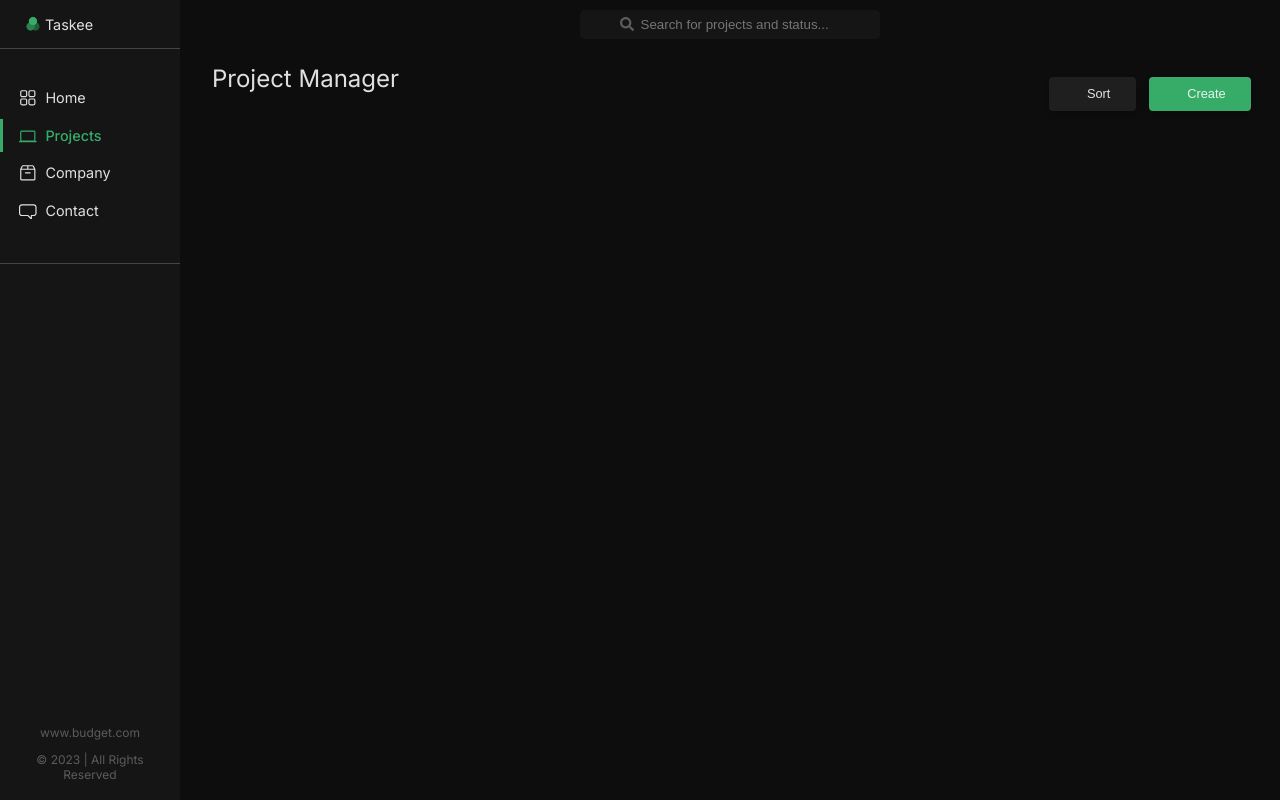
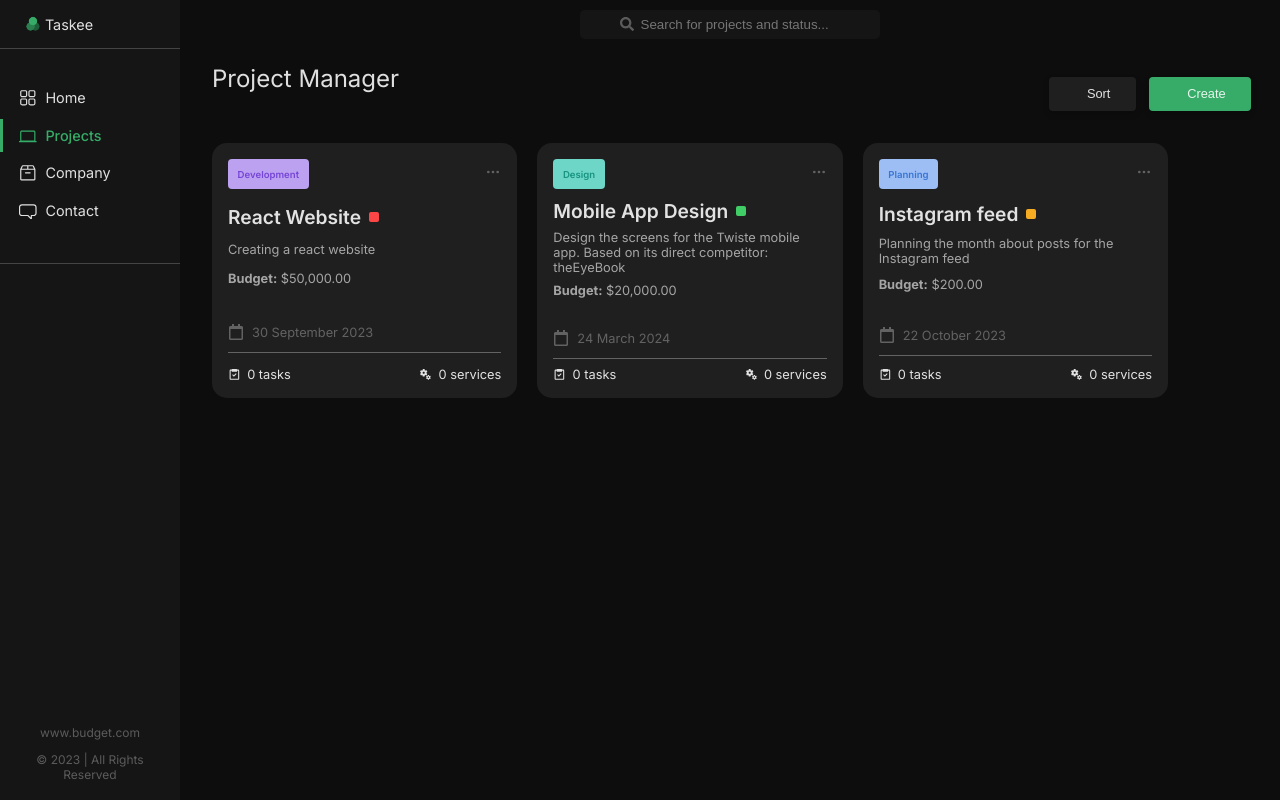
Before and after one commit to jorgeprj/budget-react, a React (Vite) app: page /projects in a window 1280 px wide. Built offline with nearby package versions, Linux system fonts and the light colour scheme; data requests are answered from the project's data file; some icons are missing.

Commit message:
feat: card projects from database

```diff
--- a/db.json
+++ b/db.json
@@ -4,8 +4,8 @@
       "name": "React Website",
       "description": "Creating a react website",
       "priority": {
-        "id": "2",
-        "name": "Medium"
+        "id": "1",
+        "name": "Critical"
       },
       "budget": "50000",
       "deadline": "2023-09-30",
@@ -17,6 +17,42 @@
       "services": [],
       "tasks": [],
       "id": 1
+    },
+    {
+      "name": "Mobile App Design",
+      "description": " Design the screens for the Twiste mobile app. Based on its direct competitor: theEyeBook",
+      "priority": {
+        "id": "3",
+        "name": "Low"
+      },
+      "budget": "20000",
+      "deadline": "2024-03-24",
+      "tag": {
+        "id": "3",
+        "name": "Design"
+      },
+      "cost": 0,
+      "services": [],
+      "tasks": [],
+      "id": 2
+    },
+    {
+      "tag": {
+        "id": "4",
+        "name": "Planning"
+      },
+      "name": "Instagram feed",
+      "description": " Planning the month about posts for the Instagram feed",
+      "priority": {
+        "id": "2",
+        "name": "Medium"
+      },
+      "budget": "200",
+      "deadline": "2023-10-22",
+      "cost": 0,
+      "services": [],
+      "tasks": [],
+      "id": 3
     }
   ],
   "priorities": [
--- /dev/null
+++ b/src/components/mini-menu/MiniMenu.css
@@ -0,0 +1,32 @@
+.mini-menu{
+    display: flex;
+    flex-direction: column;
+    text-align: left;
+    position: absolute;
+    margin-right: 2em;
+    background-color:var(--background-components);
+    box-shadow: rgba(0, 0, 0, 0.2) 0px 2px 8px 0px;
+    padding-right: 1em;
+    padding-left: 1em;
+    border-radius: 10px;
+    color: var(--text-low)
+}
+
+.menu-item{
+    display: flex;
+    align-items: center;
+    margin-top: 0.5em;
+    margin-bottom: 0.5em;
+    cursor: pointer;
+}
+
+.menu-item svg{
+    margin-right: 0.5em;
+}
+
+.menu-item:hover{
+    color: var(--text-high);
+    &.menu-item svg{
+        color: var(--text-high);
+    }
+}
--- /dev/null
+++ b/src/components/mini-menu/MiniMenu.jsx
@@ -0,0 +1,18 @@
+import './MiniMenu.css';
+
+import { AiOutlineDelete, AiOutlineEdit } from 'react-icons/ai'
+
+
+const MiniMenu = ( {onEdit, onDelete} ) => {
+    return (
+        <div>
+            <div className="mini-menu">
+                <div className="menu-item" onClick={onEdit}><AiOutlineEdit/> Edit</div>
+                <div className="menu-item" onClick={onDelete}><AiOutlineDelete/> Delete</div>
+            </div>
+        </div>
+    )
+
+}
+
+export default MiniMenu
--- a/src/pages/Projects.css
+++ b/src/pages/Projects.css
@@ -60,3 +60,12 @@
     text-align: center;
     justify-content: center;
 }
+
+.projects-cards{
+    display: grid;
+    grid-template-columns: repeat(auto-fill, minmax(300px, 1fr));
+    gap: 20px;
+    padding: 2em;
+    padding-top: 0;
+    margin-right: 5em;
+}
--- a/src/pages/Projects.jsx
+++ b/src/pages/Projects.jsx
@@ -6,9 +6,27 @@ import Navbar from '../components/navbar/Navbar';
 import { FaPlus, FaArrowRightArrowLeft } from 'react-icons/fa6'
 import './Projects.css';
 import Message from '../components/layout/Message';
+import ProjectCard from '../project/ProjectCard';
 
 
 const Projects = () => {
+
+	const [projects, setProjects] = useState([]);
+
+	useEffect(() => {
+
+		fetch('http://localhost:5000/projects', {
+			method: 'GET',
+			headers: {
+				'content-type': 'application/json',
+			},
+		})
+		.then((resp) => resp.json())
+		.then((data) => {
+			setProjects(data);
+		})
+		.catch((err) => console.log(err));
+	}, [])
 
 	const [search, setSearch] = useState();
 
@@ -35,6 +53,25 @@ const Projects = () => {
 						</div>
 					</div>
 				</section>
+				<div className='projects-cards'>
+					{projects.length > 0 &&
+						projects.map((project) => (
+							<ProjectCard
+								id={project.id}
+								name={project.name}
+								description={project.description}
+								priority={project.priority}
+								budget={project.budget}
+								deadline={project.deadline}
+								tag={project.tag}
+								tasks={project.tasks}
+								services={project.services}
+								key={project.id}
+							/>
+						))
+					}
+				</div>
+
 			</div>
 		</div>
 	)
--- /dev/null
+++ b/src/project/ProjectCard.css
@@ -0,0 +1,140 @@
+.project-card{
+    display: flex;
+    flex-direction: column;
+    justify-content: space-between;
+    padding: 1em;
+    margin-top: 1em;
+    max-width: 400px;
+    border-radius: 15px;
+    background-color: var(--background-components);
+}
+
+.project-card-header{
+    display: flex;
+    flex-direction: row;
+    justify-content: space-between;
+    text-align: center;
+    align-items: center;
+}
+
+.project-card-header svg{
+    cursor: pointer;
+    color: var(--text-low);
+}
+
+.project-card-header svg:hover{
+    color: var(--text-high);
+}
+
+
+.project-card-tag{
+    background-color:#313131;
+    padding: 1em;
+    font-size: 0.6em;
+    border-radius: 4px;
+    color: var(--text-medium);
+    font-weight: 600;
+}
+
+.project-card-tag.Infra{
+    background-color:#fca88b;
+    color: #d3633a;
+}
+
+.project-card-tag.Development{
+    background-color:#bca1f1;
+    color: #7645d7;
+}
+
+.project-card-tag.Design{
+    background-color:#6dd6c7;
+    color: #189381;
+}
+
+.project-card-tag.Planning{
+    background-color:#9cbef5;
+    color: #3a74d1;
+}
+
+.project-card-name{
+    display: flex;
+    text-align: center;
+    align-items: center;
+    flex-direction: row;
+    margin-top: 0.6em;
+}
+
+.project-card-name h1{
+    font-size: 1.2em;
+    font-weight: 600;
+}
+
+.project-card-name .square{
+    width: 10px;
+    height: 10px;
+    border-radius: 2px ;
+    background-color: red;
+    margin-left: 0.5em;
+}
+
+.project-card-name .square.Critical{
+    background-color: #ff4647;
+}
+
+.project-card-name .square.Medium{
+    background-color: #f6ac22;
+}
+
+.project-card-name .square.Low{
+    background-color: #41cd65;
+}
+
+.project-card p{
+    margin-top: 0.6em;
+    font-size: 0.8em;
+    font-weight: 400;
+    color: var(--text-medium);
+}
+
+.project-card-date{
+    display: flex;
+    flex-direction: row;
+    text-align: center;
+    align-items: center;
+    margin-top: 2em;
+    color: var(--text-low);
+    padding-bottom: 0.75em;
+    border-bottom: 1px solid var(--text-low);
+}
+
+.project-card-date svg{
+    color: var(--text-low);
+    margin-right: 0.5em;
+}
+
+.project-card-date p{
+    margin: 0;
+    color: var(--text-low);
+}
+
+.project-card-last-infos{
+    display: flex;
+    flex-direction: row;
+    text-align: center;
+    align-items: center;
+    justify-content: space-between;
+    margin-top: 0.5em;
+}
+
+.project-card-last-infos span{
+    display: flex;
+    flex-direction: row;
+    text-align: center;
+    align-items: center;
+    font-size: 0.8em;
+    color: var(--text-high);
+}
+
+.project-card-last-infos span svg{
+    margin-right: 0.5em;
+}
--- /dev/null
+++ b/src/project/ProjectCard.jsx
@@ -0,0 +1,85 @@
+import './ProjectCard.css'
+
+import { FiMoreHorizontal } from 'react-icons/fi'
+import { FaRegCalendar } from 'react-icons/fa'
+import { BiTask } from 'react-icons/bi'
+import { MdOutlineMiscellaneousServices } from 'react-icons/md'
+import MiniMenu from '../components/mini-menu/MiniMenu'
+import { useEffect, useRef, useState } from 'react'
+
+
+const ProjectCard = ({ id, name, description, tag, priority, budget, deadline, tasks, services, handleRemove }) => {
+
+	const budgetDollars = `$${parseFloat(budget).toFixed(2).replace(/\d(?=(\d{3})+\.)/g, '$&,')}`
+
+	function getDate(deadline) {
+		const dataDeadline = new Date(deadline);
+
+		const months = [
+			'January', 'February', 'March', 'April', 'May', 'June',
+			'July', 'August', 'September', 'October', 'November', 'December'
+		];
+
+		const day = dataDeadline.getDate();
+		const month = months[dataDeadline.getMonth()];
+		const year = dataDeadline.getFullYear();
+
+		return `${day} ${month} ${year}`;
+	}
+
+	const [isMenuOpen, setIsMenuOpen] = useState(false);
+	const menuRef = useRef(null);
+
+	const handleMenuToggle = (e) => {
+		e.stopPropagation();
+		setIsMenuOpen(!isMenuOpen);
+	  };
+
+	useEffect(() => {
+		const handleDocumentClick = (e) => {
+		  if (menuRef.current && !menuRef.current.contains(e.target)) {
+			setIsMenuOpen(false);
+		  }
+		};
+
+		document.addEventListener('click', handleDocumentClick);
+
+		return () => {
+		  document.removeEventListener('click', handleDocumentClick);
+		};
+	  }, []);
+
+	return (
+		<div className='project-card'>
+			<div className='project-card-header'>
+				<span className={`project-card-tag ${tag.name}`}>{tag.name}</span>
+				<div className='project-card-options'>
+					<FiMoreHorizontal onClick={handleMenuToggle} />
+					{isMenuOpen && (
+						<div ref={menuRef}>
+							<MiniMenu/>
+						</div>
+					)}
+				</div>
+			</div>
+			<div className='project-card-name'>
+				<h1>{name}</h1>
+				<div className={`square ${priority.name}`}></div>
+			</div>
+			<p>{description}</p>
+			<p><strong>Budget:</strong> {budgetDollars}</p>
+
+			<div className='project-card-date'>
+				<FaRegCalendar />
+				<p>{getDate(deadline)}</p>
+			</div>
+
+			<div className='project-card-last-infos'>
+				<span><BiTask /> {tasks.length} tasks</span>
+				<span><MdOutlineMiscellaneousServices /> {services.length} services</span>
+			</div>
+		</div>
+	)
+}
+
+export default ProjectCard
```
